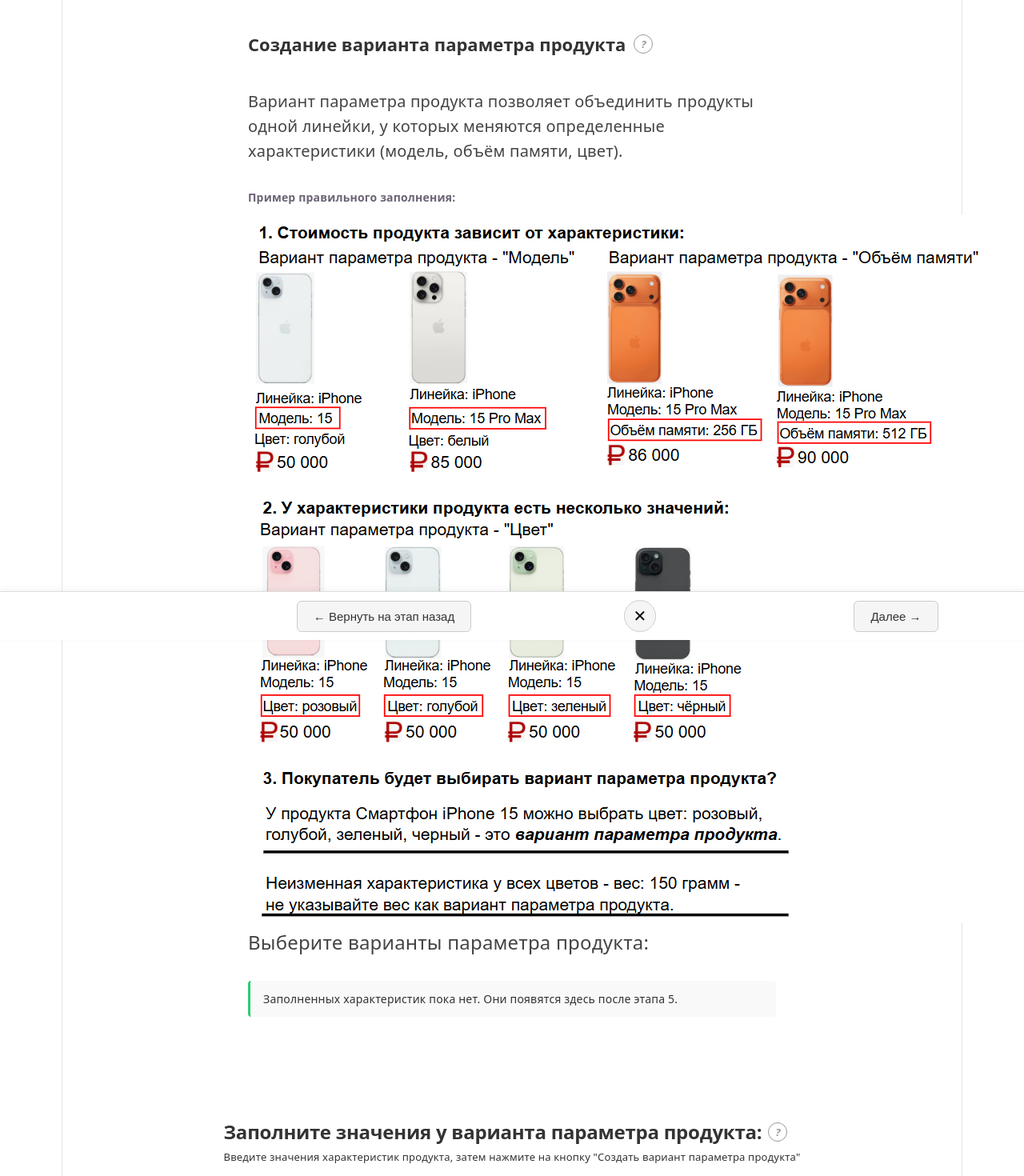
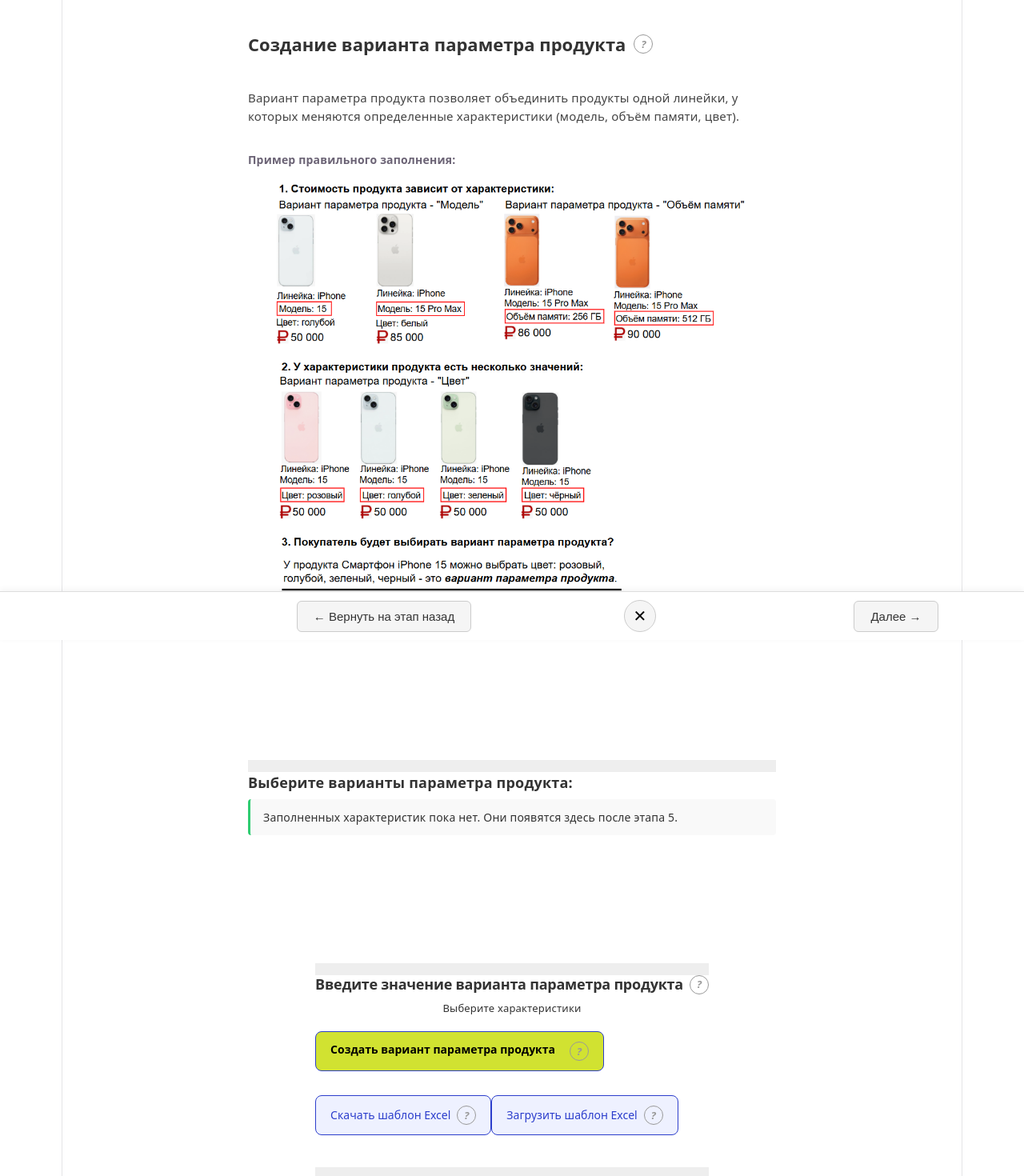
Before and after one commit to Eom365/prototype, a React (Vite) app: page /stage13 in a window 1280 px wide. Shown: the top 1470 px of the page at 80% size. Built offline with nearby package versions, Linux system fonts and the light colour scheme.

Commit message:
standart

```diff
--- a/src/pages/Home.jsx
+++ b/src/pages/Home.jsx
@@ -55,12 +55,12 @@
                 <button className="home__button" onClick={handleCreate} disabled={creating}>
                     {creating ? 'Создание...' : 'Создать карточку товара'}
                 </button>
-                <button className="home__button" onClick={() => setFilter('draft')}>
+                {/* <button className="home__button" onClick={() => setFilter('draft')}>
                     Черновики
                 </button>
                 <button className="home__button" onClick={() => navigate('/stage3')}>
                     Объединение товара
-                </button>
+                </button> */}
             </div>
 
             {error && <p className="form-error">{error}</p>}
--- a/src/pages/Stage12.css
+++ b/src/pages/Stage12.css
@@ -12,10 +12,10 @@
 }
 
 .question {
-    font-size: 15px;
-    color: #333;
-    margin-bottom: 24px;
+    font-size: 26px;
+    margin-block: 100px;
     text-align: left;
+    border-block-start: 7px solid #ccc;
 }
 
 .description {
@@ -95,3 +95,7 @@
 .action-btn--yes .action-btn__circle {
     color: #2ecc71;
 }
+
+.imgOne {
+    width: 500px;
+}
--- a/src/pages/Stage13.css
+++ b/src/pages/Stage13.css
@@ -54,6 +54,7 @@
     display: flex;
     flex-direction: column;
     gap: 14px;
+    margin-block-start: 60px;
 }
 
 .feature-item {
@@ -135,7 +136,7 @@
 }
 
 .variants-table {
-    border: 1.5px solid #333;
+    /* border-block: 1.5px solid #333; */
     border-radius: 10px;
     padding: 12px 16px;
     background: #fff;
@@ -256,14 +257,6 @@
     gap: 10px;
     margin-bottom: 30px;
 }
-
-.variants-actions__row {
-    display: flex;
-    flex-wrap: wrap;
-    gap: 10px;
-    align-self: stretch;
-}
-
 .action-primary {
     padding: 12px 18px;
     margin-block-end: 20px;
@@ -915,9 +908,24 @@
 }
 
 .two {
-    font-size: 24px;
+    font-size: 18px;
+    border-block-start: 15px solid #eee;
 }
 
 .twoo {
     font-size: 20px;
 }
+
+.imgTwo {
+    width: 600px;
+    margin-block-end: 150px;
+}
+
+/* .variants-actions__row {
+    border-block-start: 1 solid #eee;
+} */
+
+.standartOo {
+    margin-top: 100px;
+    font-weight: 600;
+}
--- a/src/pages/Stage13.jsx
+++ b/src/pages/Stage13.jsx
@@ -472,18 +472,16 @@
                     Создание варианта параметра продукта
                     <span className="info-icon" title="Подсказка">?</span>
                 </h1>
-                {/* <h2 className="subtitle">
-                    Выберите вариант параметра продукта, по которым покупатель будет выбирать товар.
-                </h2> */}
-                <p className="section-description twoo">
+                <p className="section-description standart">
                     Вариант параметра продукта позволяет объединить продукты одной линейки, у которых меняются определенные характеристики (модель, объём памяти, цвет).
                 </p>
                 <p className="pBold">Пример правильного заполнения:<br /></p>
                 <img
                     src="/images/productParameterOption.png"
                     alt="Пример: одно изделие — стоматологический наконечник"
+                    className="imgTwo"
                 />
-                <p className="section-description two">
+                <p className="variants-title two">
                     Выберите варианты параметра продукта:
                 </p>
                 {error && <p className="form-error">{error}</p>}
@@ -535,14 +533,9 @@
 
             <div className="variants-section">
                 <h2 className="variants-title two">
-                    Заполните значения у варианта параметра продукта:
+                    Введите значение варианта параметра продукта
                     <span className="info-icon" title="Подсказка">?</span>
                 </h2>
-
-                <p className="variants-description">
-                    Введите значения характеристик продукта, затем нажмите на кнопку
-                    "Создать вариант параметра продукта"
-                </p>
 
                 {selectedFields.length === 0 ? (
                     <p className="variants-description">Выберите характеристики</p>
@@ -620,6 +613,7 @@
                         Создать вариант параметра продукта
                         <span className="info-icon info-icon--white" title="Подсказка">?</span>
                     </button>
+
                     <div className="variants-actions__row">
                         <button type="button" className="action-secondary">
                             Скачать шаблон Excel
@@ -638,10 +632,6 @@
                         Варианты параметра продукта
                         <span className="info-icon" title="Подсказка">?</span>
                     </h2>
-
-                    <p className="variants-preview__description">
-                        Заполните все необходимые данные и отправьте на проверку каждый вариант товара
-                    </p>
 
                     {card && !editingBase && (
                         <div className="product-card">
@@ -853,6 +843,13 @@
                     )
                 })}
 
+
+                {sectionsOpen && (
+                    <p className="variants-title two">
+                        Заполните вариант параметра продукта:
+                    </p>
+                )}
+
                 {sectionsOpen && (
                     <div
                         id="variant-fill-card"
--- a/src/pages/Stage14.jsx
+++ b/src/pages/Stage14.jsx
@@ -14,9 +14,10 @@
                 <h1 className="title">{variantFillStageHeading(14, 'Фотографии продукта')}</h1>
                 <h2 className="subtitle">Добавьте фотографии продукта</h2>
                 <p className="section-description">
-                    Загрузите изображения одного конкретного варианта изделия: общий вид, ракурсы,
-                    детали. На каждом фото — только этот вариант товара, без ассортимента линейки.
+                    Загрузите изображения, которые соответствуют внешнему виду продукта.
+
                 </p>
+                <p className="pBold standartOne">Фон: продукт на фотографии должен быть на белом фоне.<br /> Ракурс: продукт должен занимать 2/3 изображения.</p>
                 <p className="pBold">Пример правильного заполнения:</p>
 
                 <div className="presentation-images">
--- a/src/pages/Stage4.jsx
+++ b/src/pages/Stage4.jsx
@@ -13,9 +13,7 @@
                 <h1 className="title">Этап 4 — Фотографии продукта</h1>
                 <h2 className="subtitle">Добавьте фотографии продукта</h2>
                 <p className="section-description standart">
-                    Загрузите изображения одного конкретного продукта: общий вид, ракурсы, детали,
-                    комплектация. На каждом фото должен быть показан один товар, а не линейка
-                    или ассортимент продукции.
+                    Загрузите изображения, которые соответствуют внешнему виду варианта параметра продукта.
                 </p>
                 <p>Требования к фотографиям продукта: </p>
                 <p className="pBold standartOne">Фон: продукт на фотографии должен быть на белом фоне.<br /> Ракурс: продукт должен занимать 2/3 изображения.</p>
```
Also changed, not shown: src/pages/Stage12.jsx (+7 -5 lines), src/pages/Stage15.css (+13 -0 lines), src/pages/Stage15.jsx (+19 -2 lines). Lines whose indentation alone changed are shown as unchanged.
